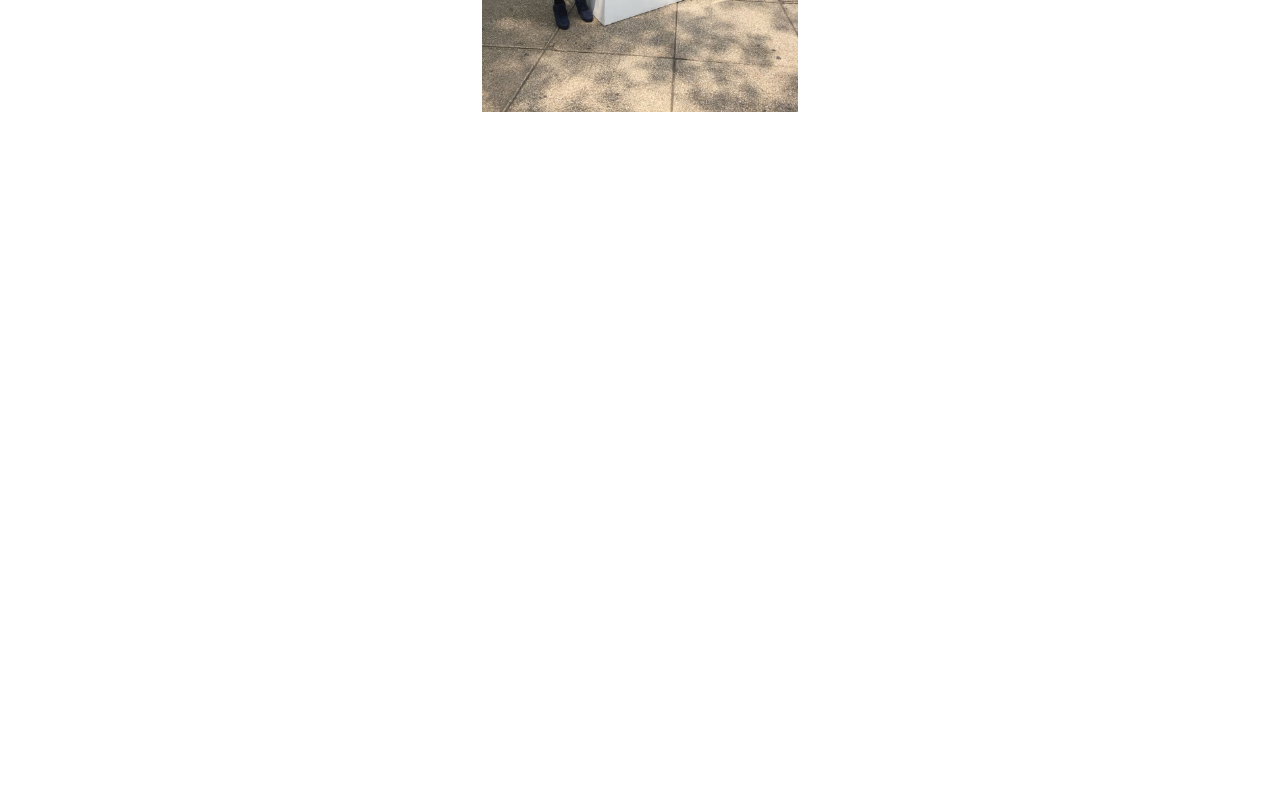
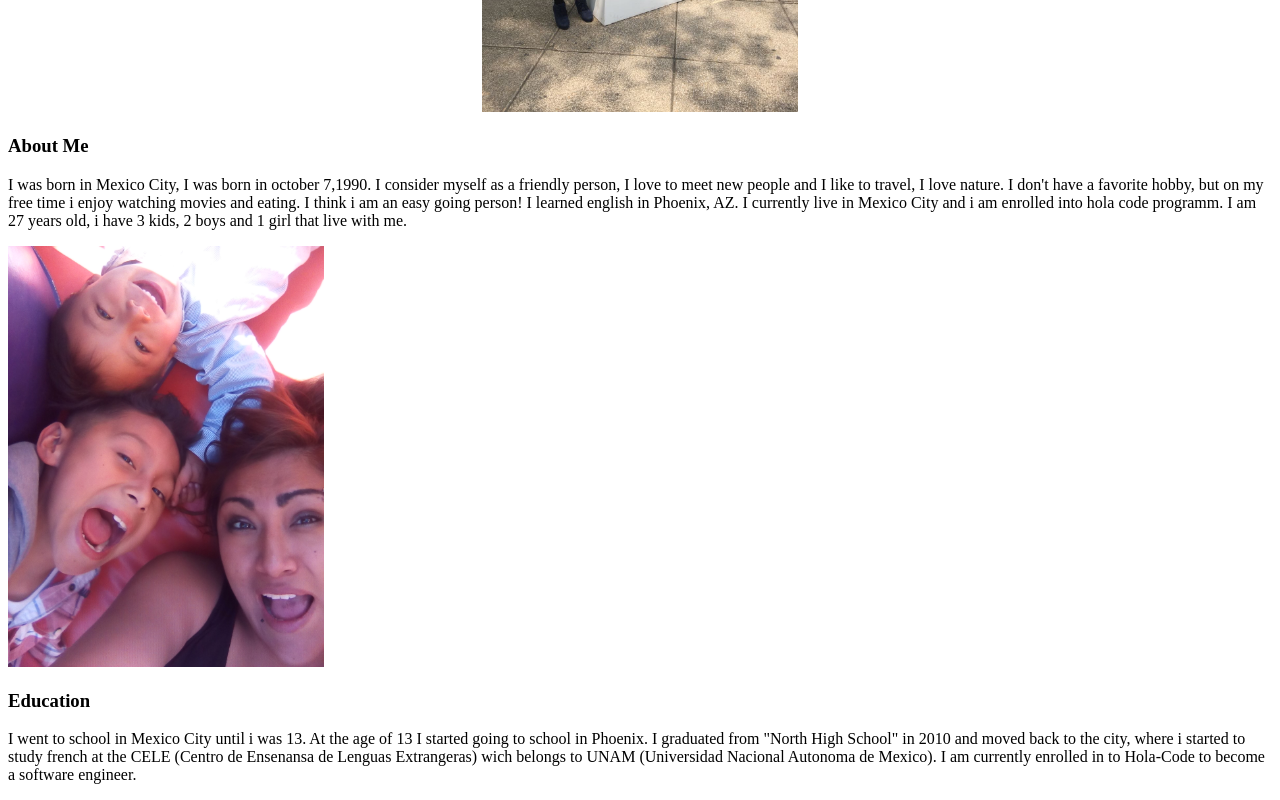
Before and after one commit to JessicaShalomG/JessicaShalomG.github.io, a plain HTML site: page index.html in a window 1280 px wide. Shown: the part 389-1189 px from the top of the page. Before the commit the page ends 800 px from the top, so only its background shows below. Drawn offline with Linux system fonts and the light colour scheme; files whose address does not match are found by name.

Commit message:
added pictures and paragraph

```diff
--- a/index.html
+++ b/index.html
@@ -7,6 +7,22 @@
   <body>
     <center> <h1>Jessica Shalom Gonzalez</h1> </center>
     <center><img src= "/home/marco/Desktop/JessicaShalomG.github.io/jessica holacode.jpg" alt="me with a heart"width="25%"></center>
+    <h3>About Me</h3>
+    <p>I was born in Mexico City, I was born in october 7,1990.
+        I consider myself as a friendly person, I love to meet new people and I like to travel, I love nature.
+        I don't have a favorite hobby, but on my free time i enjoy watching movies and eating.
+        I think i am an easy going person!
+        I learned english in Phoenix, AZ.
+        I currently live in Mexico City and i am enrolled into hola code programm.
+        I am 27 years old, i have 3 kids, 2 boys and 1 girl that live with me.</p>
+    <img src= "/home/marco/Desktop/JessicaShalomG.github.io/holacode3.jpg" alt="family picture"width="25%">
+
+     <h3>Education</h3>
+     <p>I went to school in Mexico City until i was 13. At the age of 13 I started going to school in Phoenix.
+        I graduated from "North High School" in 2010
+        and moved back to the city, where i started to study french at the CELE (Centro de Ensenansa de Lenguas Extrangeras)
+        wich belongs to UNAM (Universidad Nacional Autonoma de Mexico).
+        I am currently enrolled in to Hola-Code to become a software engineer.</p>
 
   </body>
 </html>
```
Also changed, not shown: holacode3.jpg (added).
